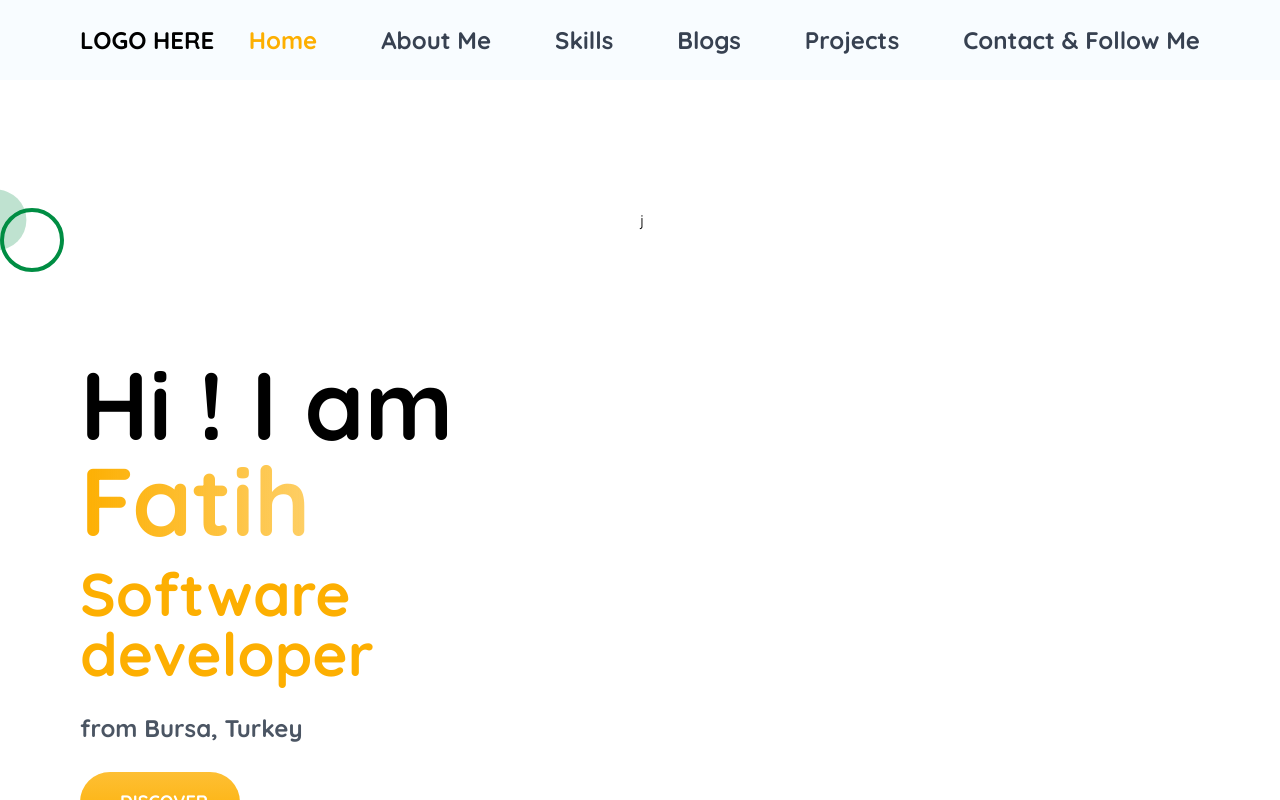
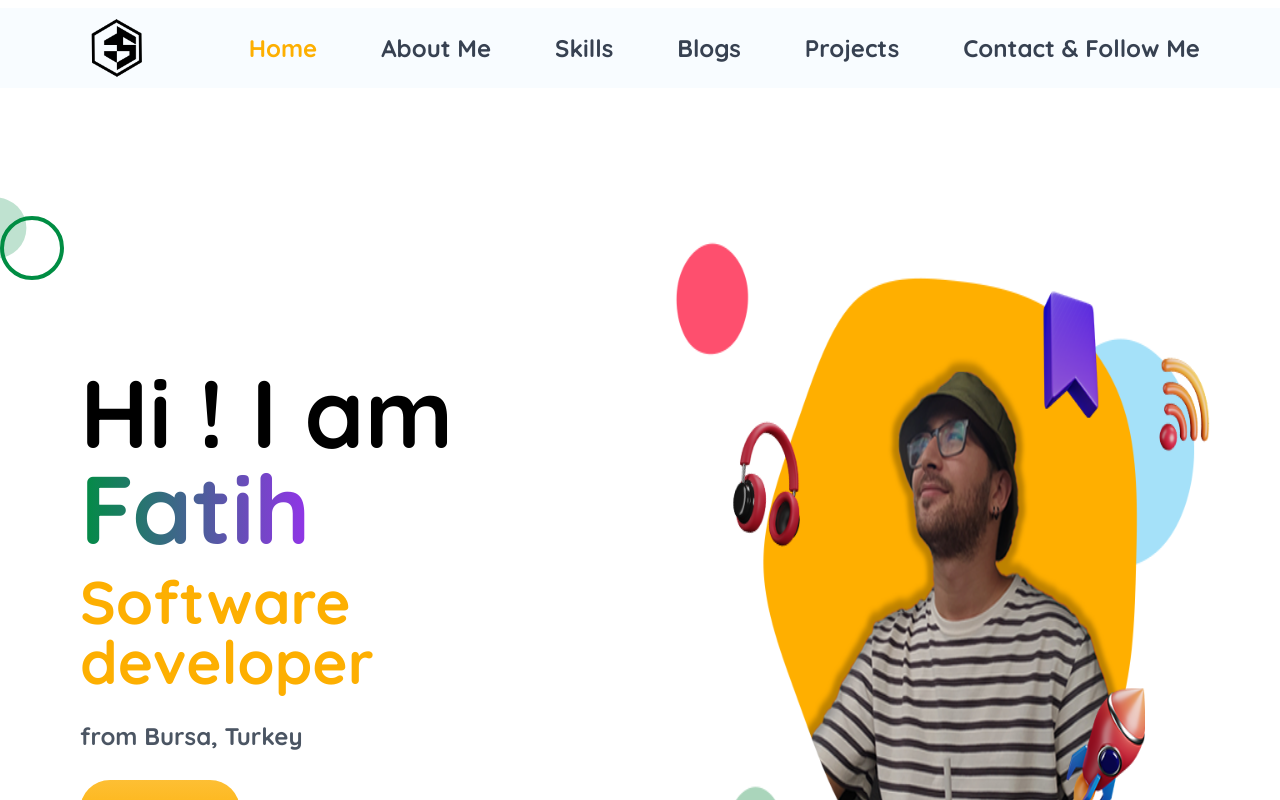
Before and after one commit to fatihes1/fatihes-resume-website, a Vue app in the folder resume-website/: page / in a window 1280 px wide. Shown: the top 800 px of the page. Built offline with nearby package versions, Linux system fonts and the light colour scheme.

Commit message:
edited navbar | end of header

```diff
--- a/resume-website/src/components/Header.vue
+++ b/resume-website/src/components/Header.vue
@@ -15,7 +15,7 @@
           <h1>
             Hi ! I am
             <span
-              class="text-transparent bg-clip-text bg-gradient-to-r from-brand_orange to-brand_orange/60"
+              class="text-transparent bg-clip-text bg-gradient-to-r from-brand_green to-purple-600"
               >Fatih</span
             ><span class="text-brand_orange text-6xl block mt-4"
               >Software developer</span
@@ -43,7 +43,9 @@
           </span>
         </div>
       </div>
-      <div class="flex justify-items-start w-1/2">j</div>
+      <div class="flex justify-items-start w-1/2">
+        <img src="../assets/welcome.png" alt="welcome_header" />
+      </div>
     </div>
   </div>
 </template>
--- a/resume-website/src/components/NavBar.vue
+++ b/resume-website/src/components/NavBar.vue
@@ -1,18 +1,18 @@
 <template>
   <div
-    class="container mx-auto flex justify-between w-full h-20 bg-brand_background items-center font-bold"
+    class="container mx-auto flex justify-between w-full h-20 bg-brand_background items-center font-bold mt-2"
   >
     <div class="ml-20">
-      <h1 class="text-2xl">LOGO HERE</h1>
+      <img class="w-20" src="../assets/logo.png" alt="logo" />
     </div>
     <div class="mr-20">
       <ul class="flex flex-row gap-x-16 text-2xl text-gray-700">
-        <li class="text-brand_orange">Home</li>
-        <li>About Me</li>
-        <li>Skills</li>
-        <li>Blogs</li>
-        <li>Projects</li>
-        <li>Contact & Follow Me</li>
+        <li class="text-brand_orange"><a href="/">Home</a></li>
+        <li><a href="/">About Me</a></li>
+        <li><a href="/">Skills</a></li>
+        <li><a href="/">Blogs</a></li>
+        <li><a href="/">Projects</a></li>
+        <li><a href="/">Contact & Follow Me</a></li>
       </ul>
     </div>
   </div>
```
Also changed, not shown: resume-website/src/assets/logo.png (added), resume-website/src/assets/welcome.png (added).
